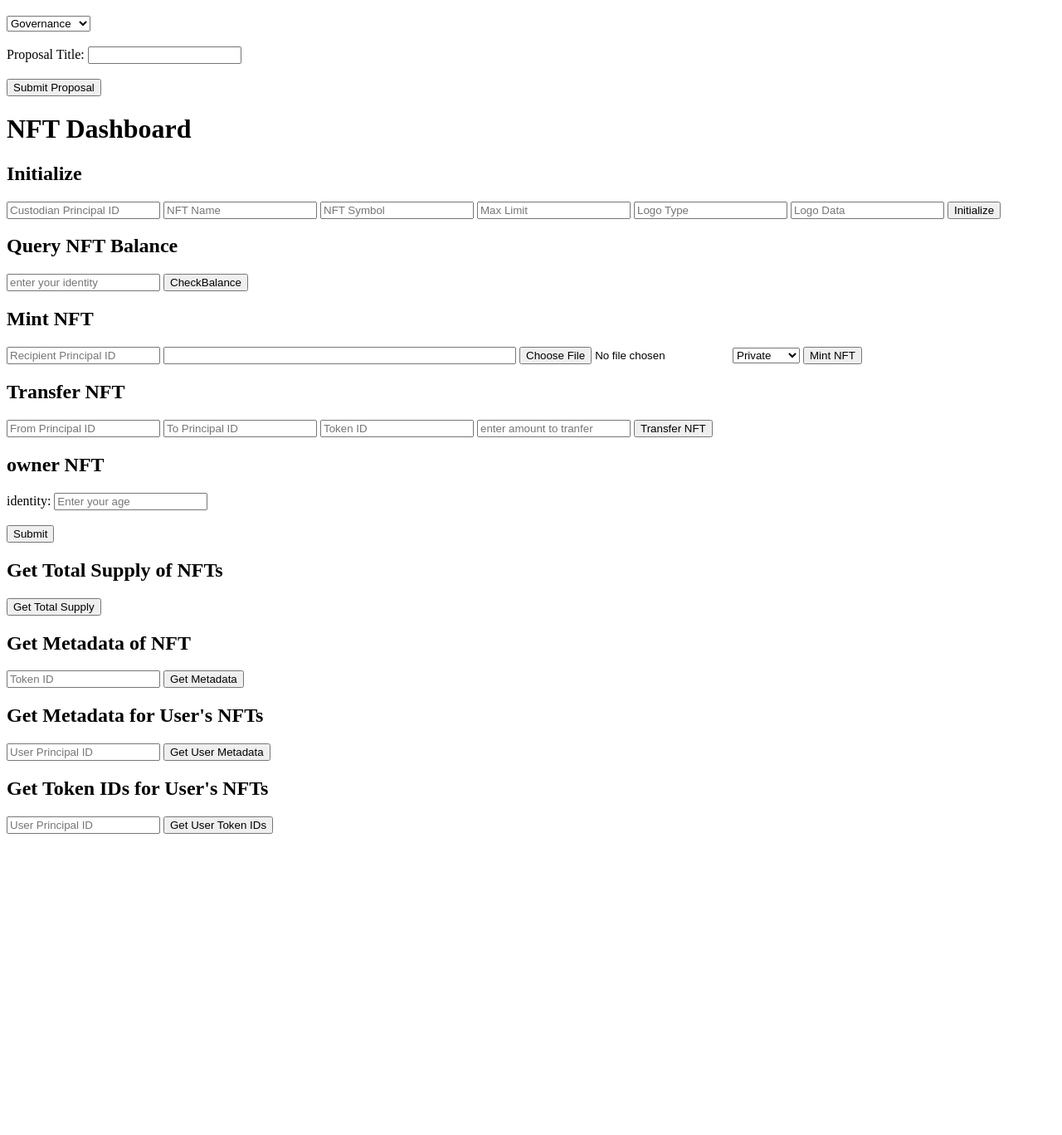
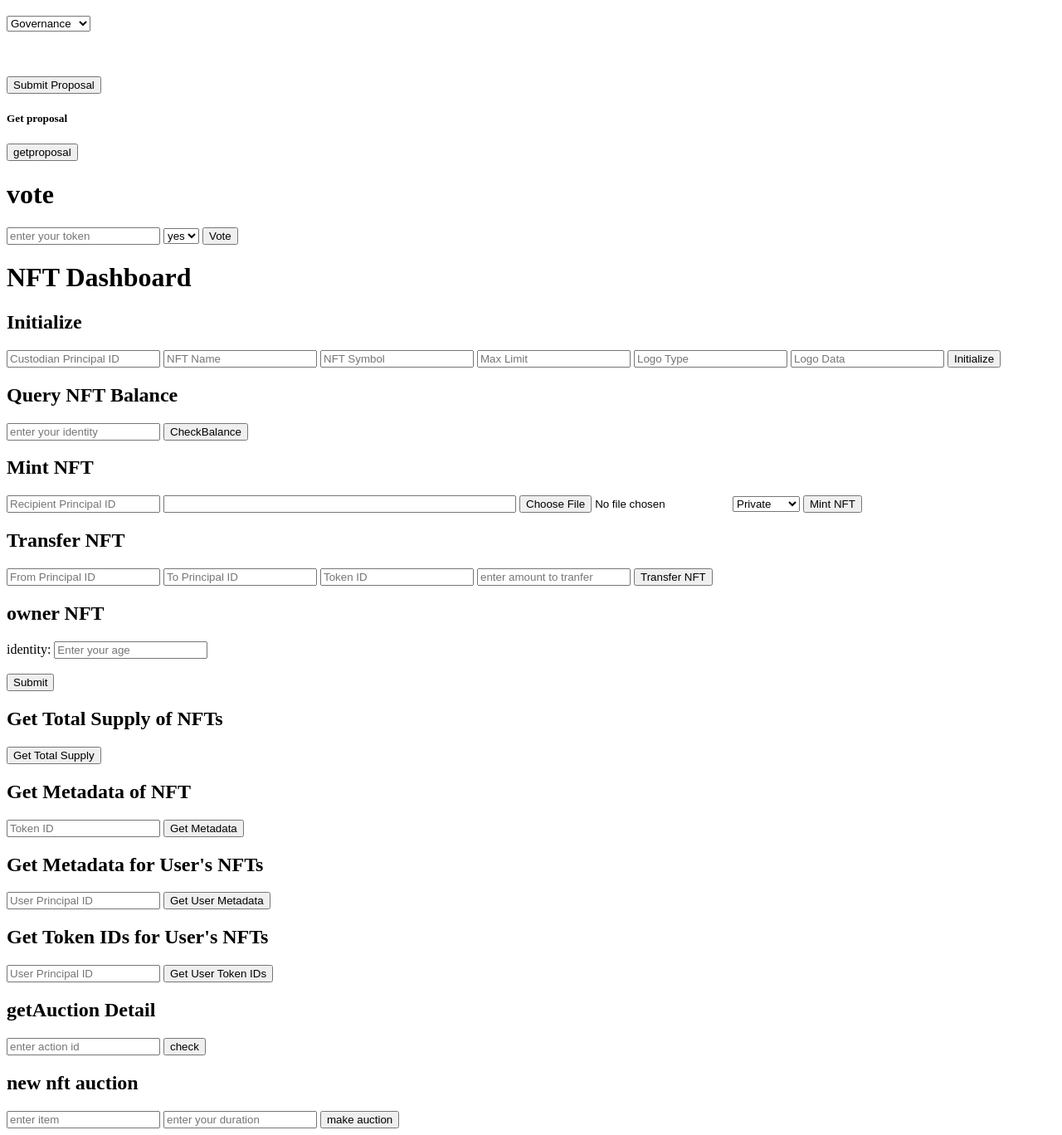
Before and after one commit to pkanyu/JIJI-Now-With-Nfts, a plain HTML site: page src/Nft_frontend/src/index.html in a window 1280 px wide. Shown: the part 618-1986 px from the top of the page at 83% size. Before the commit the page ends 1639 px from the top, so only its background shows below. Drawn offline with Linux system fonts and the light colour scheme.

Commit message:
created a function for voting

```diff
--- a/src/Nft_frontend/src/index.html
+++ b/src/Nft_frontend/src/index.html
@@ -86,13 +86,31 @@
             <option value="community">Community</option>
         </select>
         <br><br>
-        <label for="proposalTitle">Proposal Title:</label>
-        <input type="text" id="proposalTitle" name="title" required>
         <br><br>
         <button type="submit">Submit Proposal</button>
     </form>
+
+    <h5>Get proposal</h5>
+    <div>
+        <button id="getproposal">getproposal</button>
+        <p id="proposal"></p>
+    </div>
+
+    <h1>vote</h1>
+
+    <form id="votingform">
+        <input type="number" id="voterToken" placeholder="enter your token"></input>
+        <select id="proposalCategory" name="category">
+            <option value="yes">yes</option>
+            <option value="no">no</option>
+        </select>
+        <button type="submit">Vote</button>
+    </form>
     <h1>NFT Dashboard</h1>
 
+    <!-- check available proposal -->
+
+    <h2></h2>
     <!-- Initialize NFT System -->
     <div>
         <h2>Initialize</h2>
@@ -182,6 +200,26 @@
         <button id="userTokenIdsButton">Get User Token IDs</button>
         <p id="userTokenIdsDisplay"></p>
     </div>
+
+    <div>
+        <h2>getAuction Detail</h2>
+
+        <form id="getAuction">
+            <input id="AuctionId" type="number" placeholder="enter action id"></input>
+            <button type="submit">check</button>
+        </form>
+        <p id="auctionedItem"></p>
+    </div>
+
+    <div>
+        <h2>new nft auction</h2>
+
+        <form id="makinganauction">
+            <input type="number" id="auction_token" placeholder="enter item"></input>
+            <input type="number" id="auction_duration" placeholder="enter your duration"></input>
+            <button type="submit">make auction</button>
+        </form>
+    </div>
 </body>
 
 
```
Also changed, not shown: src/Nft_frontend/src/index.js (+54 -3 lines), 2 other files.
